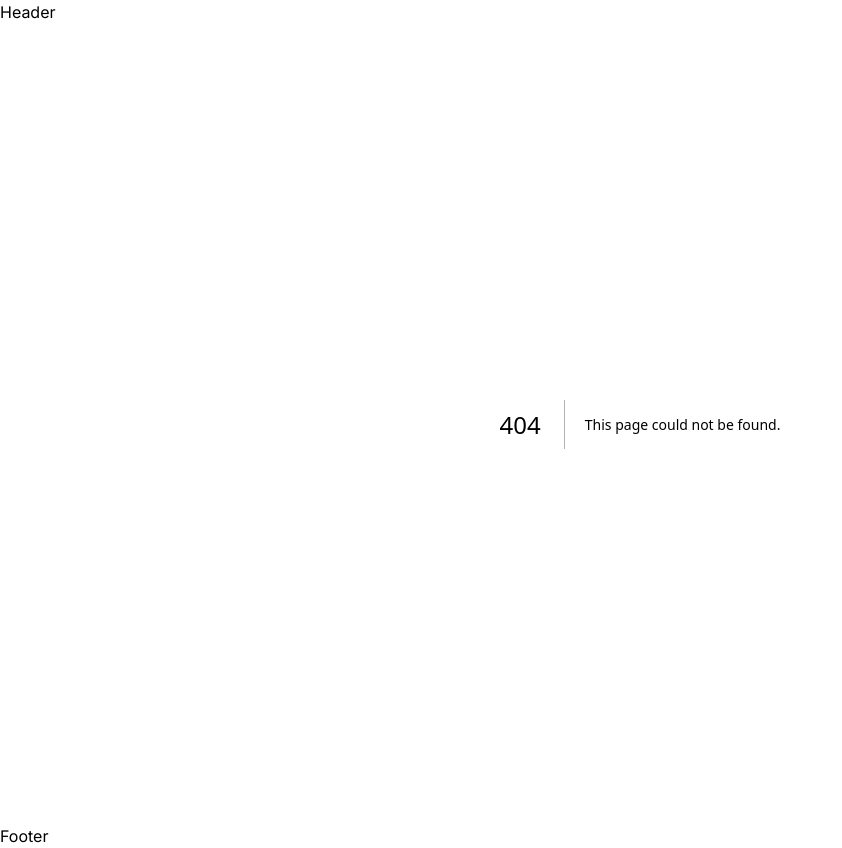
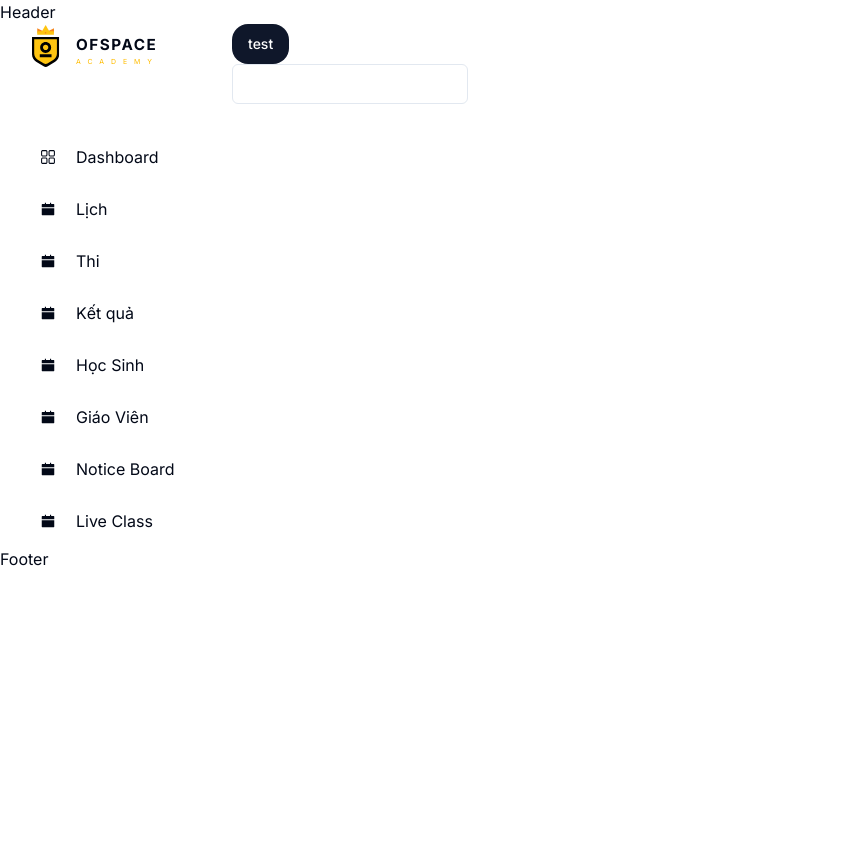
Before and after one commit to codeclubvn/School-Fe, a Next.js app: page /dashboard in a window 1280 px wide. Before the commit this address had no page. Shown: the whole page, without its empty margins (0-842 px from the left). After the commit the page ends 800 px from the top, so only its background shows below. Built offline with nearby package versions, Linux system fonts and the light colour scheme.

Commit message:
feat: page dashboard

```diff
--- a/src/app/(manager)/add-student/page.tsx
+++ /dev/null
@@ -1,5 +0,0 @@
-const AddStudent = () => {
-  return <div>this is the page</div>;
-};
-
-export default AddStudent;
--- /dev/null
+++ b/src/app/(manager)/dashboard/page.tsx
@@ -0,0 +1,21 @@
+'use client';
+
+import { Button, buttonVariants } from '@/components/ui/button';
+import { Input } from '@/components/ui/input';
+
+const Dashboard = () => {
+  return (
+    <div>
+      <Button
+        onClick={() => console.log('called ')}
+        className="text-white rounded-2xl"
+        title="button"
+      >
+        test
+      </Button>
+      <Input onChange={(e) => console.log('e :', e.target.value)} />
+    </div>
+  );
+};
+
+export default Dashboard;
--- a/src/components/manager/ManagerLayout.tsx
+++ b/src/components/manager/ManagerLayout.tsx
@@ -2,7 +2,7 @@
 
 const ManagerLayout = ({ children }: { children: React.ReactNode }) => {
   return (
-    <div className="">
+    <div className="flex gap-10">
       <ManagerSidebar />
       <div>{children}</div>
     </div>
--- /dev/null
+++ b/src/components/ui/input.tsx
@@ -0,0 +1,24 @@
+import * as React from 'react';
+
+import { cn } from '@/lib/utils';
+
+export interface InputProps extends React.InputHTMLAttributes<HTMLInputElement> {}
+
+const Input = React.forwardRef<HTMLInputElement, InputProps>(
+  ({ className, type, ...props }, ref) => {
+    return (
+      <input
+        type={type}
+        className={cn(
+          'flex h-10 w-full rounded-md border border-input bg-background px-3 py-2 text-sm ring-offset-background file:border-0 file:bg-transparent file:text-sm file:font-medium placeholder:text-muted-foreground focus-visible:outline-none focus-visible:ring-2 focus-visible:ring-ring focus-visible:ring-offset-2 disabled:cursor-not-allowed disabled:opacity-50',
+          className,
+        )}
+        ref={ref}
+        {...props}
+      />
+    );
+  },
+);
+Input.displayName = 'Input';
+
+export { Input };
```
